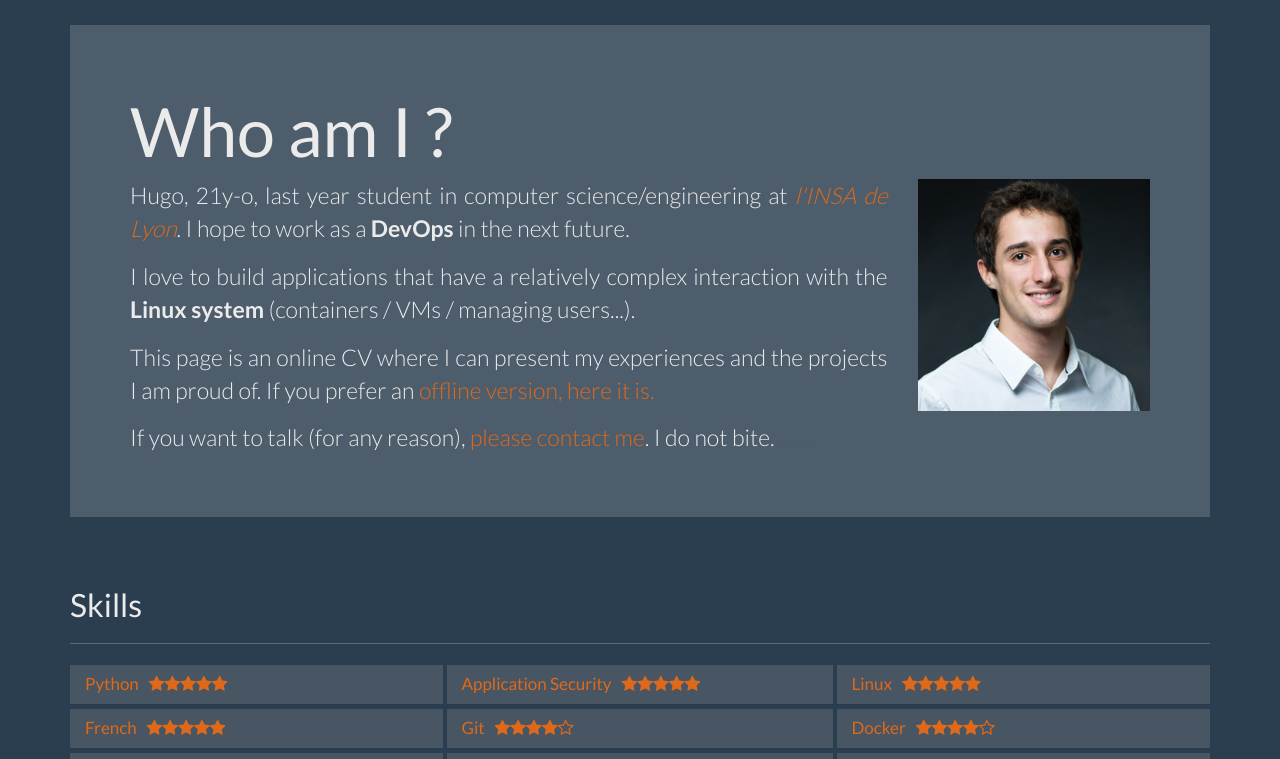
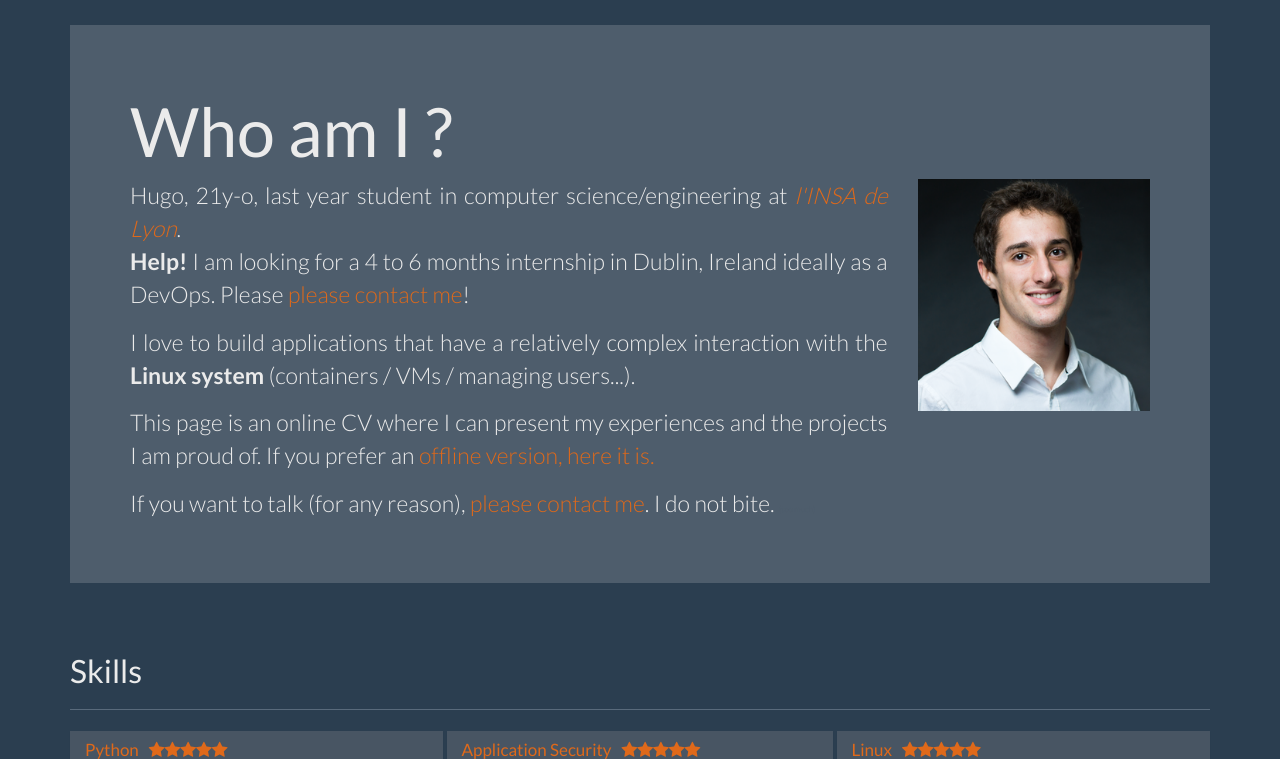
Before and after one commit to HugoDelval/webiste, a Flask app: page / in a window 1280 px wide. Shown: the part 40-799 px from the top of the page. Run offline with Flask 2, Linux system fonts and the light colour scheme; parts of the project's set-up code (start-up, migrations or seed data) failed here and were passed over; some libraries are stand-ins or nearby versions.

Commit message:
add looking for internship

```diff
--- a/website/templates/whoami.html
+++ b/website/templates/whoami.html
@@ -4,8 +4,8 @@
         <div class="col-lg-9 col-md-12 justify">
             <p>
                 Hugo, {{age}}y-o, last year student in computer science/engineering at
-                <em><a href="https://www.insa-lyon.fr/" target="_blank">l'INSA de Lyon</a></em>.
-                I hope to work as a <b>DevOps</b> in the next future.
+                <em><a href="https://www.insa-lyon.fr/" target="_blank">l'INSA de Lyon</a></em>.<br>
+                <b>Help!</b> I am looking for a 4 to 6 months internship in Dublin, Ireland ideally as a DevOps. Please <a href="#contact">please contact me</a>!
             </p>
             <p>
                 I love to build applications that have a relatively complex interaction with the
```
